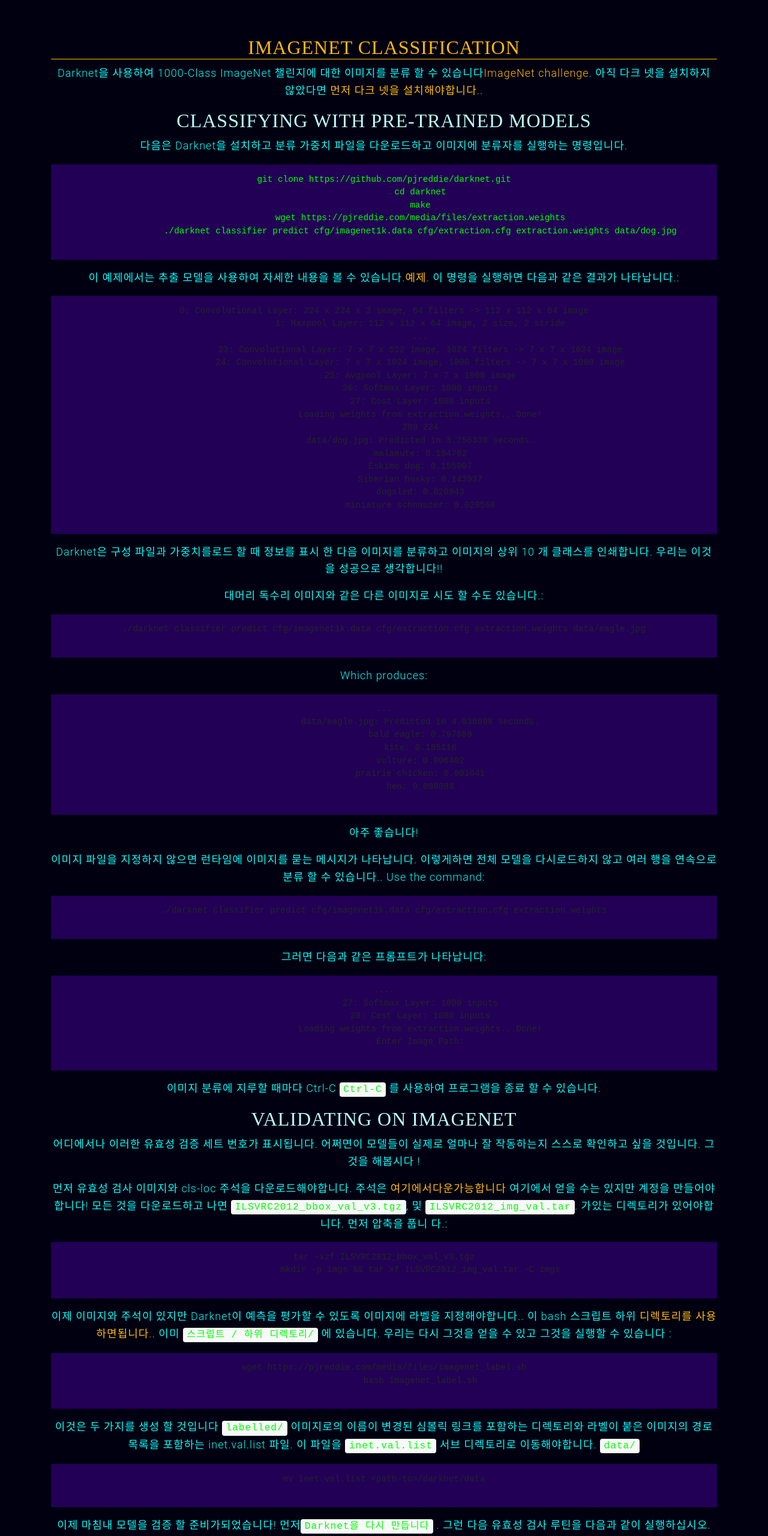
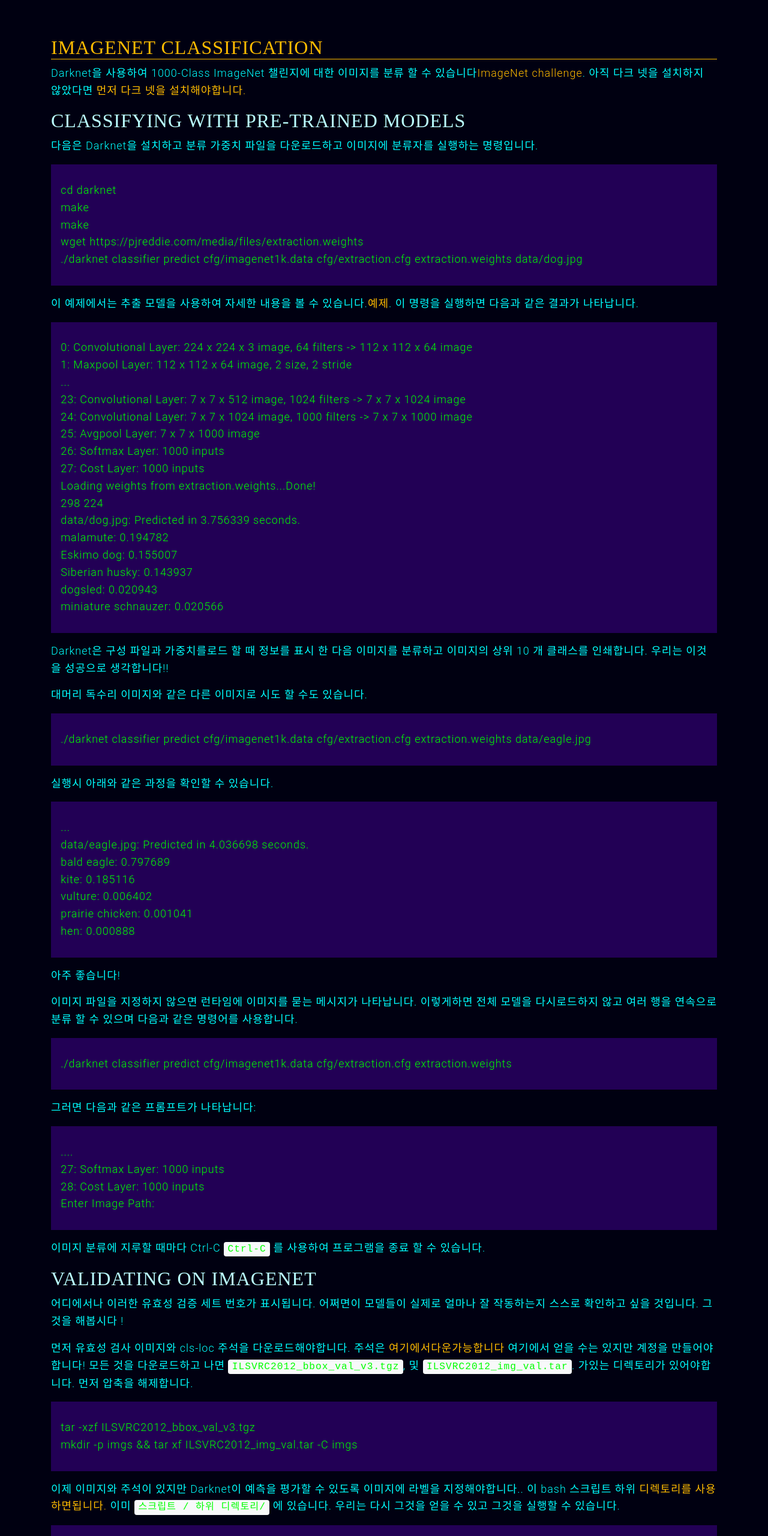
Before and after one commit to OSSProjectYOLO/Darknet, a website with bundled scripts: page YOLO API Web Instruction/reference.html in a window 1280 px wide. Shown: the part 940-3500 px from the top of the page at 60% size. Built offline with nearby package versions, Linux system fonts and the light colour scheme.

Commit message:
reference chang

```diff
--- a/YOLO API Web Instruction/reference.html
+++ b/YOLO API Web Instruction/reference.html
@@ -99,88 +99,143 @@
       <div class="container">
         <div class="row">
           <div class="col-lg-12 mx-auto">
+              <div style="text-align:left">
             <h1>ImageNet Classification</h1>
             <p>Darknet을 사용하여 1000-Class ImageNet 챌린지에 대한 이미지를 분류 할 수 있습니다<a href="http://image-net.org/challenges/LSVRC/2015/index">ImageNet challenge</a>.
-아직 다크 넷을 설치하지 않았다면  <a href="https://pjreddie.com/darknet/install/">먼저 다크 넷을 설치해야합니다.</a>.</p>
+아직 다크 넷을 설치하지 않았다면  <a href="https://pjreddie.com/darknet/install/">먼저 다크 넷을 설치해야합니다.</a></p>
             <h2><a name="classify"></a>Classifying With Pre-Trained Models</h2>
             <p>
 다음은 Darknet을 설치하고 분류 가중치 파일을 다운로드하고 이미지에 분류자를 실행하는 명령입니다.</p>
-            <pre><span style="color:#0f0"><span style="text-align:left"><code>git clone https://github.com/pjreddie/darknet.git
-              cd darknet
-              make
-              wget https://pjreddie.com/media/files/extraction.weights
-              ./darknet classifier predict cfg/imagenet1k.data cfg/extraction.cfg extraction.weights data/dog.jpg
-            </code></span></span></pre>
-            <p>이 예제에서는 추출 모델을 사용하여 자세한 내용을 볼 수 있습니다.<a href="#extraction">예제</a>.
-이 명령을 실행하면 다음과 같은 결과가 나타납니다.:</p>
-            <pre><code>0: Convolutional Layer: 224 x 224 x 3 image, 64 filters -&gt; 112 x 112 x 64 image
-              1: Maxpool Layer: 112 x 112 x 64 image, 2 size, 2 stride
-              ...
-              23: Convolutional Layer: 7 x 7 x 512 image, 1024 filters -&gt; 7 x 7 x 1024 image
-              24: Convolutional Layer: 7 x 7 x 1024 image, 1000 filters -&gt; 7 x 7 x 1000 image
-              25: Avgpool Layer: 7 x 7 x 1000 image
-              26: Softmax Layer: 1000 inputs
-              27: Cost Layer: 1000 inputs
-              Loading weights from extraction.weights...Done!
-              298 224
-              data/dog.jpg: Predicted in 3.756339 seconds.
-              malamute: 0.194782
-              Eskimo dog: 0.155007
-              Siberian husky: 0.143937
-              dogsled: 0.020943
-              miniature schnauzer: 0.020566
-            </code></pre>
-            <p>
+        </div>
+        <p style="background-color: #205; color:#0f0; overflow: scroll; text-align: left;">
+            <br>&nbsp&nbsp cd darknet
+            <br>&nbsp&nbsp make
+            <br>&nbsp&nbsp make
+            <br>&nbsp&nbsp wget https://pjreddie.com/media/files/extraction.weights
+            <br>&nbsp&nbsp ./darknet classifier predict cfg/imagenet1k.data cfg/extraction.cfg extraction.weights data/dog.jpg
+            <br>&nbsp
+
+          </p>
+
+            <p style="text-align: left"> 이 예제에서는 추출 모델을 사용하여 자세한 내용을 볼 수 있습니다.<a href="#extraction">예제</a>.
+이 명령을 실행하면 다음과 같은 결과가 나타납니다.</p>
+<p style="background-color: #205; color:#0f0; overflow: scroll; text-align: left;">
+    <br>&nbsp&nbsp 0: Convolutional Layer: 224 x 224 x 3 image, 64 filters -&gt; 112 x 112 x 64 image
+    <br>&nbsp&nbsp 1: Maxpool Layer: 112 x 112 x 64 image, 2 size, 2 stride
+    <br>&nbsp&nbsp ...
+    <br>&nbsp&nbsp 23: Convolutional Layer: 7 x 7 x 512 image, 1024 filters -&gt; 7 x 7 x 1024 image
+    <br>&nbsp&nbsp 24: Convolutional Layer: 7 x 7 x 1024 image, 1000 filters -&gt; 7 x 7 x 1000 image
+    <br>&nbsp&nbsp 25: Avgpool Layer: 7 x 7 x 1000 image
+    <br>&nbsp&nbsp 26: Softmax Layer: 1000 inputs
+    <br>&nbsp&nbsp 27: Cost Layer: 1000 inputs
+    <br>&nbsp&nbsp Loading weights from extraction.weights...Done!
+    <br>&nbsp&nbsp 298 224
+    <br>&nbsp&nbsp data/dog.jpg: Predicted in 3.756339 seconds.
+    <br>&nbsp&nbsp malamute: 0.194782
+    <br>&nbsp&nbsp Eskimo dog: 0.155007
+    <br>&nbsp&nbsp Siberian husky: 0.143937
+    <br>&nbsp&nbsp dogsled: 0.020943
+    <br>&nbsp&nbsp miniature schnauzer: 0.020566
+    <br>&nbsp
+
+  </p>
+
+
+            <p style="text-align: left">
 Darknet은 구성 파일과 가중치를로드 할 때 정보를 표시 한 다음 이미지를 분류하고 이미지의 상위 10 개 클래스를 인쇄합니다. 우리는 이것을 성공으로 생각합니다!!</p>
-            <p>대머리 독수리 이미지와 같은 다른 이미지로 시도 할 수도 있습니다.:</p>
-            <pre><code>./darknet classifier predict cfg/imagenet1k.data cfg/extraction.cfg extraction.weights data/eagle.jpg
-            </code></pre>
-            <p>Which produces:</p>
-            <pre><code>...
-              data/eagle.jpg: Predicted in 4.036698 seconds.
-              bald eagle: 0.797689
-              kite: 0.185116
-              vulture: 0.006402
-              prairie chicken: 0.001041
-              hen: 0.000888
-            </code></pre>
-            <p>아주 좋습니다!</p>
-            <p>이미지 파일을 지정하지 않으면 런타임에 이미지를 묻는 메시지가 나타납니다. 이렇게하면 전체 모델을 다시로드하지 않고 여러 행을 연속으로 분류 할 수 있습니다.. Use the command:</p>
-            <pre><code>./darknet classifier predict cfg/imagenet1k.data cfg/extraction.cfg extraction.weights
-            </code></pre>
-            <p>그러면 다음과 같은 프롬프트가 나타납니다:</p>
-            <pre><code>....
-              27: Softmax Layer: 1000 inputs
-              28: Cost Layer: 1000 inputs
-              Loading weights from extraction.weights...Done!
-              Enter Image Path:
-            </code></pre>
-            <p>이미지 분류에 지루할 때마다 Ctrl-C <code>Ctrl-C</code> 를 사용하여 프로그램을 종료 할 수 있습니다.</p>
-            <h2>Validating On ImageNet</h2>
-            <p>어디에서나 이러한 유효성 검증 세트 번호가 표시됩니다. 어쩌면이 모델들이 실제로 얼마나 잘 작동하는지 스스로 확인하고 싶을 것입니다. 그것을 해봅시다 !</p>
-            <p>
+            <p style="text-align: left">대머리 독수리 이미지와 같은 다른 이미지로 시도 할 수도 있습니다.</p>
+            <p style="background-color: #205; color:#0f0; overflow: scroll; text-align: left;">
+                <br>&nbsp&nbsp ./darknet classifier predict cfg/imagenet1k.data cfg/extraction.cfg extraction.weights data/eagle.jpg
+
+                <br>&nbsp
+              </p>
+
+            <p style="text-align: left">실행시 아래와 같은 과정을 확인할 수 있습니다.</p>
+
+            <p style="background-color: #205; color:#0f0; overflow: scroll; text-align: left;">
+                <br>&nbsp&nbsp ...
+                <br>&nbsp&nbsp data/eagle.jpg: Predicted in 4.036698 seconds.
+                <br>&nbsp&nbsp bald eagle: 0.797689
+                <br>&nbsp&nbsp kite: 0.185116
+                <br>&nbsp&nbsp vulture: 0.006402
+                <br>&nbsp&nbsp prairie chicken: 0.001041
+                <br>&nbsp&nbsp hen: 0.000888
+                <br>&nbsp
+              </p>
+
+            <p style="text-align: left">아주 좋습니다!</p>
+            <p style="text-align: left">이미지 파일을 지정하지 않으면 런타임에 이미지를 묻는 메시지가 나타납니다. 이렇게하면 전체 모델을 다시로드하지 않고 여러 행을 연속으로 분류 할 수 있으며 다음과 같은 명령어를 사용합니다.</p>
+
+            <p style="background-color: #205; color:#0f0; overflow: scroll; text-align: left;">
+                <br>&nbsp&nbsp ./darknet classifier predict cfg/imagenet1k.data cfg/extraction.cfg extraction.weights
+
+                <br>&nbsp
+              </p>
+
+
+            <p style="text-align: left">그러면 다음과 같은 프롬프트가 나타납니다:</p>
+
+            <p style="background-color: #205; color:#0f0; overflow: scroll; text-align: left;">
+                <br>&nbsp&nbsp ....
+                <br>&nbsp&nbsp 27: Softmax Layer: 1000 inputs
+                <br>&nbsp&nbsp 28: Cost Layer: 1000 inputs
+                <br>&nbsp&nbsp Enter Image Path:
+
+                <br>&nbsp
+              </p>
+
+
+            <p style="text-align: left">이미지 분류에 지루할 때마다 Ctrl-C <code>Ctrl-C</code> 를 사용하여 프로그램을 종료 할 수 있습니다.</p>
+            <h2 style="text-align: left">Validating On ImageNet</h2>
+            <p style="text-align: left">어디에서나 이러한 유효성 검증 세트 번호가 표시됩니다. 어쩌면이 모델들이 실제로 얼마나 잘 작동하는지 스스로 확인하고 싶을 것입니다. 그것을 해봅시다 !</p>
+            <p style="text-align: left">
 먼저 유효성 검사 이미지와 cls-loc 주석을 다운로드해야합니다. 주석은 <a href="http://image-net.org/download-images">여기에서다운가능합니다</a>
-여기에서 얻을 수는 있지만 계정을 만들어야합니다! 모든 것을 다운로드하고 나면 <code>ILSVRC2012_bbox_val_v3.tgz</code>, 및  <code>ILSVRC2012_img_val.tar</code>. 가있는 디렉토리가 있어야합니다. 먼저 압축을 풉니 다.:</p>
-            <pre><code>tar -xzf ILSVRC2012_bbox_val_v3.tgz
-              mkdir -p imgs &amp;&amp; tar xf ILSVRC2012_img_val.tar -C imgs
-            </code></pre>
-            <p>이제 이미지와 주석이 있지만 Darknet이 예측을 평가할 수 있도록 이미지에 라벨을 지정해야합니다..
-이 bash 스크립트 하위 <a href="https://github.com/pjreddie/darknet/blob/master/scripts/imagenet_label.sh">디렉토리를 사용하면됩니다.</a>.
-이미 <code>스크립트 / 하위 디렉토리/</code> 에 있습니다. 우리는 다시 그것을 얻을 수 있고 그것을 실행할 수 있습니다 :</p>
-            <pre><code>wget https://pjreddie.com/media/files/imagenet_label.sh
-              bash imagenet_label.sh
-            </code></pre>
-            <p>이것은 두 가지를 생성 할 것입니다  <code>labelled/</code> 이미지로의 이름이 변경된 심볼릭 링크를 포함하는 디렉토리와 라벨이 붙은 이미지의 경로 목록을 포함하는 inet.val.list 파일.  이 파일을 <code>inet.val.list</code> 서브 디렉토리로 이동해야합니다.  <code>data/</code> </p>
-            <pre><code>mv inet.val.list &lt;path-to&gt;/darknet/data
-            </code></pre>
-            <p>이제 마침내 모델을 검증 할 준비가되었습니다! 먼저<code>Darknet을 다시 만듭니다</code> . 그런 다음 유효성 검사 루틴을 다음과 같이 실행하십시오.</p>
-            <pre><code>./darknet classifier valid cfg/imagenet1k.data cfg/extraction.cfg extraction.weights
-            </code></pre>
-            <p>Note: OpenCV로 Darknet을 컴파일하지 않으면 ImageNet 이미지 중 일부가 stb_image.h에서 지원되지 않는 별난 형식이기 때문에 이미지 넷 이미지를 모두로드 할 수 없습니다.</code></a>.</p>
-            <p>
+여기에서 얻을 수는 있지만 계정을 만들어야합니다! 모든 것을 다운로드하고 나면 <code>ILSVRC2012_bbox_val_v3.tgz</code>, 및  <code>ILSVRC2012_img_val.tar</code>. 가있는 디렉토리가 있어야합니다. 먼저 압축을 해제합니다.</p>
+
+<p style="background-color: #205; color:#0f0; overflow: scroll; text-align: left;">
+    <br>&nbsp&nbsp tar -xzf ILSVRC2012_bbox_val_v3.tgz
+    <br>&nbsp&nbsp mkdir -p imgs &amp;&amp; tar xf ILSVRC2012_img_val.tar -C imgs
+
+
+    <br>&nbsp
+  </p>
+
+
+            <p style="text-align: left">이제 이미지와 주석이 있지만 Darknet이 예측을 평가할 수 있도록 이미지에 라벨을 지정해야합니다..
+이 bash 스크립트 하위 <a href="https://github.com/pjreddie/darknet/blob/master/scripts/imagenet_label.sh">디렉토리를 사용하면됩니다.</a>
+이미 <code>스크립트 / 하위 디렉토리/</code> 에 있습니다. 우리는 다시 그것을 얻을 수 있고 그것을 실행할 수 있습니다.</p>
+
+<p style="background-color: #205; color:#0f0; overflow: scroll; text-align: left;">
+    <br>&nbsp&nbsp wget https://pjreddie.com/media/files/imagenet_label.sh
+    <br>&nbsp&nbsp bash imagenet_label.sh
+
+
+    <br>&nbsp
+  </p>
+
+            <p style="text-align: left">이것은 두 가지를 생성 할 것입니다
+
+              <code>labelled/</code> 이미지로의 이름이 변경된 심볼릭 링크를 포함하는 디렉토리와 라벨이 붙은 이미지의 경로 목록을 포함하는 inet.val.list 파일.  이 파일을 <code>inet.val.list</code> 서브 디렉토리로 이동해야합니다.  <code>data/</code> </p>
+              <p style="background-color: #205; color:#0f0; overflow: scroll; text-align: left;">
+                  <br>&nbsp&nbsp mv inet.val.list &lt;path-to&gt;/darknet/data
+
+                  <br>&nbsp
+                </p>
+
+
+            <p style="text-align: left">이제 마침내 모델을 검증 할 준비가되었습니다! 먼저<code>Darknet을 다시 만듭니다</code> . 그런 다음 유효성 검사 루틴을 다음과 같이 실행하십시오.</p>
+            <p style="background-color: #205; color:#0f0; overflow: scroll; text-align: left;">
+                <br>&nbsp&nbsp ./darknet classifier valid cfg/imagenet1k.data cfg/extraction.cfg extraction.weights
+
+                <br>&nbsp
+              </p>
+
+
+            <p style="text-align: left">Note: OpenCV로 Darknet을 컴파일하지 않으면 ImageNet 이미지 중 일부가 stb_image.h에서 지원되지 않는 별난 형식이기 때문에 이미지 넷 이미지를 모두로드 할 수 없습니다.</code></a>.</p>
+            <p style="text-align: left">
 CUDA로 컴파일하지 않으면 ImageNet에서 유효성을 검증 할 수는 있지만 오랜 시간이 걸릴 것입니다. 권장하지 않습니다.</p>
-            <h2><a name="pretrained"></a>Pre-Trained Models</h2>
-            <p>다음은 ImageNet 분류를위한 다양한 사전 교육 모델입니다. 정확도는 ImageNet에서 단일 작물 유효성 검사 정확도로 측정됩니다. GPU 타이밍은 Intel i7-4790K (4GHz)의 CPU 타이밍 인 Titan X에서 측정됩니다.</p>
+            <h2 style="text-align: left"><a name="pretrained"></a>Pre-Trained Models</h2>
+            <p style="text-align: left">다음은 ImageNet 분류를위한 다양한 사전 교육 모델입니다. 정확도는 ImageNet에서 단일 작물 유효성 검사 정확도로 측정됩니다. GPU 타이밍은 Intel i7-4790K (4GHz)의 CPU 타이밍 인 Titan X에서 측정됩니다.</p>
             <style>
             td:first-child {text-align:left;}
             td {text-align:right; padding:0em .5em;}
@@ -212,6 +267,7 @@
 
             <tr>
               <td><a href=#alexnet>AlexNet</a></td>
+
               <td>57.0</td>
               <td>80.3</td>
               <td>2.27 Bn</td>
@@ -220,7 +276,6 @@
               <td><a href=https://github.com/pjreddie/darknet/blob/master/cfg/alexnet.cfg>cfg</a></td>
               <td><a href=https://pjreddie.com/media/files/alexnet.weights>285 MB</a></td>
             </tr>
-
             <tr>
               <td><a href=#reference>Darknet Reference</a></td>
               <td>61.1</td>
@@ -310,6 +365,7 @@
             </tr>
           </table>
 
+<div style = "text-align: left" >
           <h3><a name="alexnet"></a>AlexNet</h3>
           <p>혁명을 시작한 모델입니다!  <a href="http://www.cs.toronto.edu/~fritz/absps/imagenet.pdf">원래의 모델</a>은 분할 된 GPU에 미치므로 약간의 후속 작업을 통한 모델입니다.<a href="http://arxiv.org/abs/1404.5997">후속 작업</a>.</p>
           <ul>
@@ -402,8 +458,7 @@
             <li><a href="https://pjreddie.com/media/files/densenet201.weights">weight file (67 MB)</a></li>
           </ul>
         </div>
-
-
+        </div>
       </div>
     </section>
 
```
